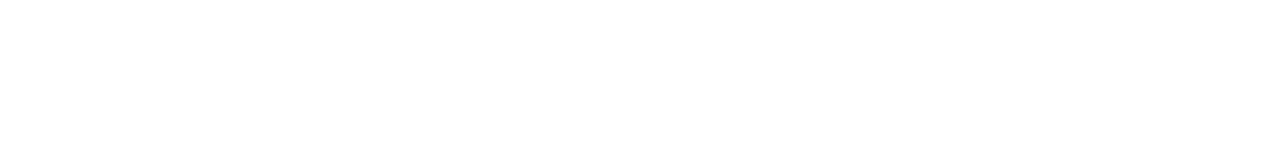
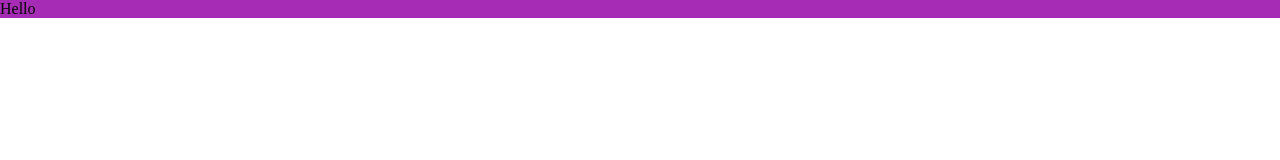
Before and after one commit to lilwizzi9/Shopping_site_frontend, a plain HTML site: page index.html in a window 1280 px wide. Drawn offline with Linux system fonts and the light colour scheme.

Commit message:
updated css

```diff
--- a/index.html
+++ b/index.html
@@ -5,8 +5,15 @@
     <meta http-equiv="X-UA-Compatible" content="IE=edge">
     <meta name="viewport" content="width=device-width, initial-scale=1.0">
     <title>Document</title>
+    <link rel="stylesheet" href="style/style.css">
 </head>
 <body>
 
+
+    <section>
+        Hello
+    </section>
+
+
 </body>
 </html>
--- /dev/null
+++ b/style/colors.css
@@ -0,0 +1,10 @@
+:root{
+    --primary: rgb(167, 44, 181);
+    --secondary: rgb(0, 0, 60) ;
+
+
+    --bg: rgb(16, 16, 16);
+    --fg: rgb(233, 233, 233);
+
+
+}
--- /dev/null
+++ b/style/style.css
@@ -0,0 +1,7 @@
+@import url('colors.css');
+
+body{margin: 0px;}
+
+section{
+    background-color: var(--primary);
+}
```
